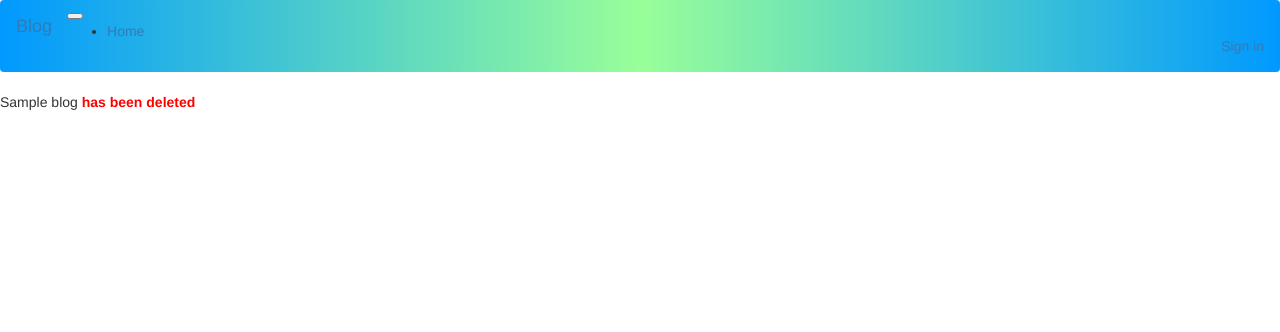
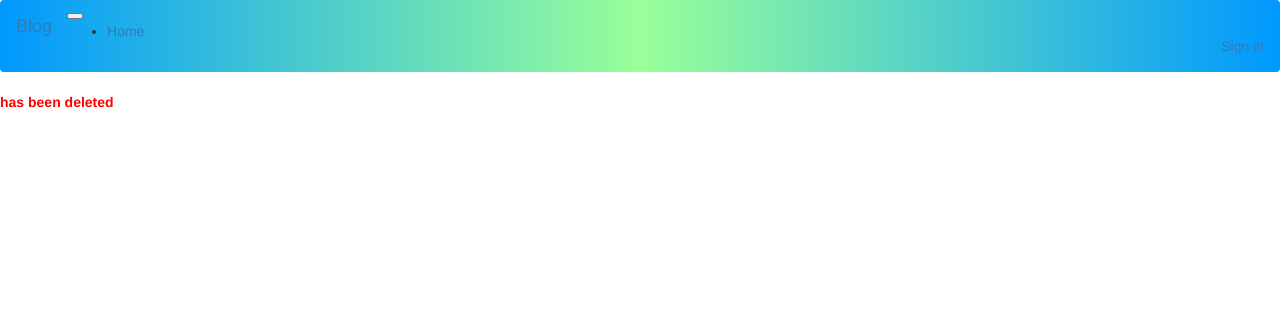
Before and after one commit to damunza/personal-blogip, a Flask app: template app/templates/delete.html in a window 1280 px wide. Shown: the top 332 px of the page. Run offline with Flask 2, Linux system fonts and the light colour scheme; the template is opened without the code that fills it: most values are stand-ins (such as "Sample title", 1, 10 or a date in 2020); data that the repository does not hold is empty; some libraries are stand-ins or nearby versions.

Commit message:
added routes to view and delete blogs

```diff
--- a/app/templates/delete.html
+++ b/app/templates/delete.html
@@ -1,9 +1,9 @@
 {% extends 'base.html' %}
 
 {% block content %}
-{% for blog in blogs %}
-<p>{{blog.blog}} <span style="color:red;"><b>has been deleted</b></span></p>
 
-{% endfor %}
+<p> <span style="color:red;"><b>has been deleted</b></span></p>
+
+
 
 {% endblock %}
--- a/app/templates/profile.html
+++ b/app/templates/profile.html
@@ -18,6 +18,7 @@
     <div class="card">
       <div class="card-body">
         <p>{{blog.blog}}</p>
+        <a href="/pro-comment/{{blog.id}}"style="float:right">View Comments</a>
         <a href="/blog/{{blog.id}}" style="color:red;">Delete Blog</a>
       </div>
     </div>
```
Also changed, not shown: app/main/views.py (+13 -2 lines).
